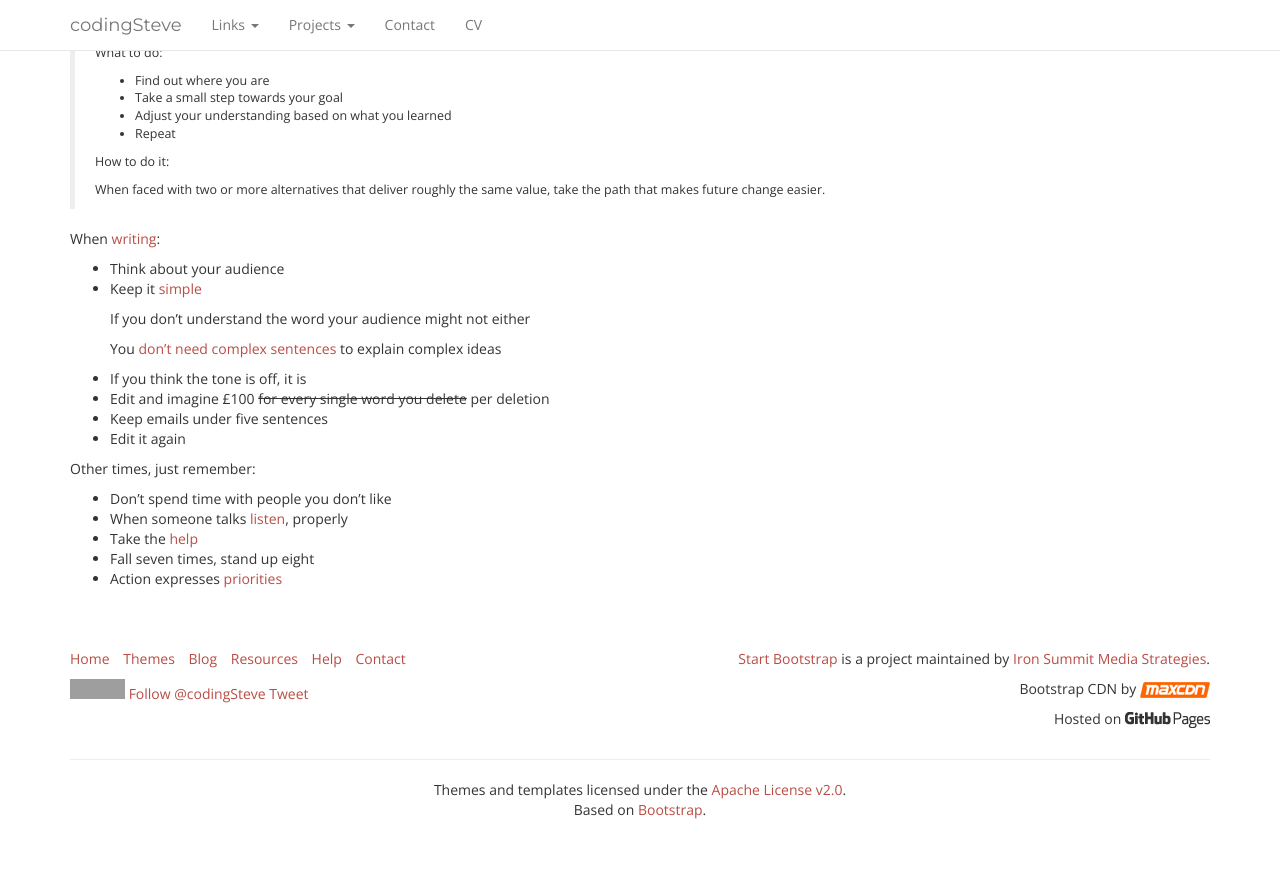
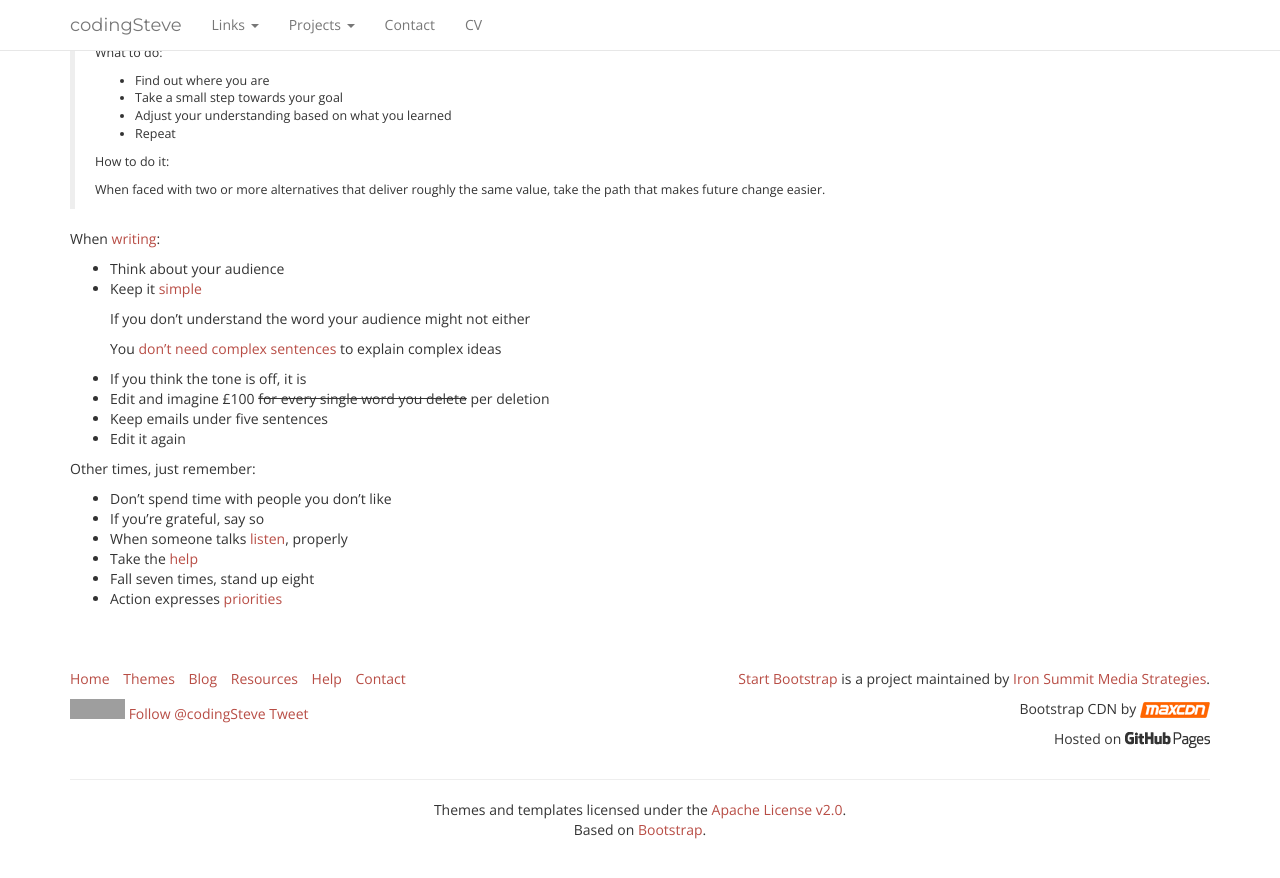
Before and after one commit to codingSteve/codingSteve.github.io, a Jekyll site: the page built from docs/2015-10-21-essentials.md, in a window 1280 px wide and 900 px high, scrolled down 1528 px. Shown: the top 878 px of the window. Built offline with Jekyll 4.4.1, drawn with Linux system fonts in a browser that asks for light colours; nearby versions of some CDN libraries; comment, search, counter and statistics services are not loaded; grey boxes are pictures that could not be loaded.

Commit message:
add extra advice

```diff
--- a/docs/2015-10-21-essentials.md
+++ b/docs/2015-10-21-essentials.md
@@ -115,6 +115,7 @@ When [writing][ABW]:
 Other times, just remember:
 
 - Don't spend time with people you don't like
+- If you're grateful, say so
 - When someone talks [listen][WAL], properly
 - Take the [help][DTH]
 - Fall seven times, stand up eight
```
